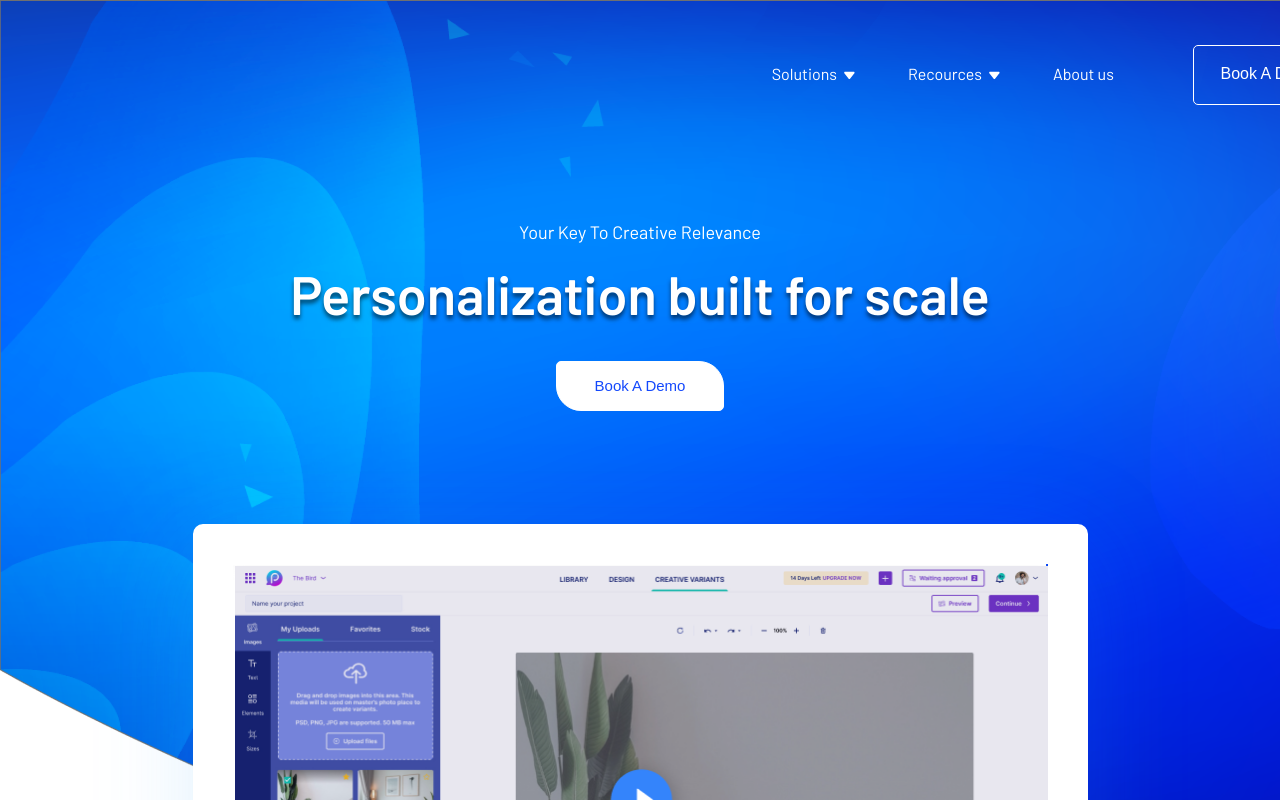
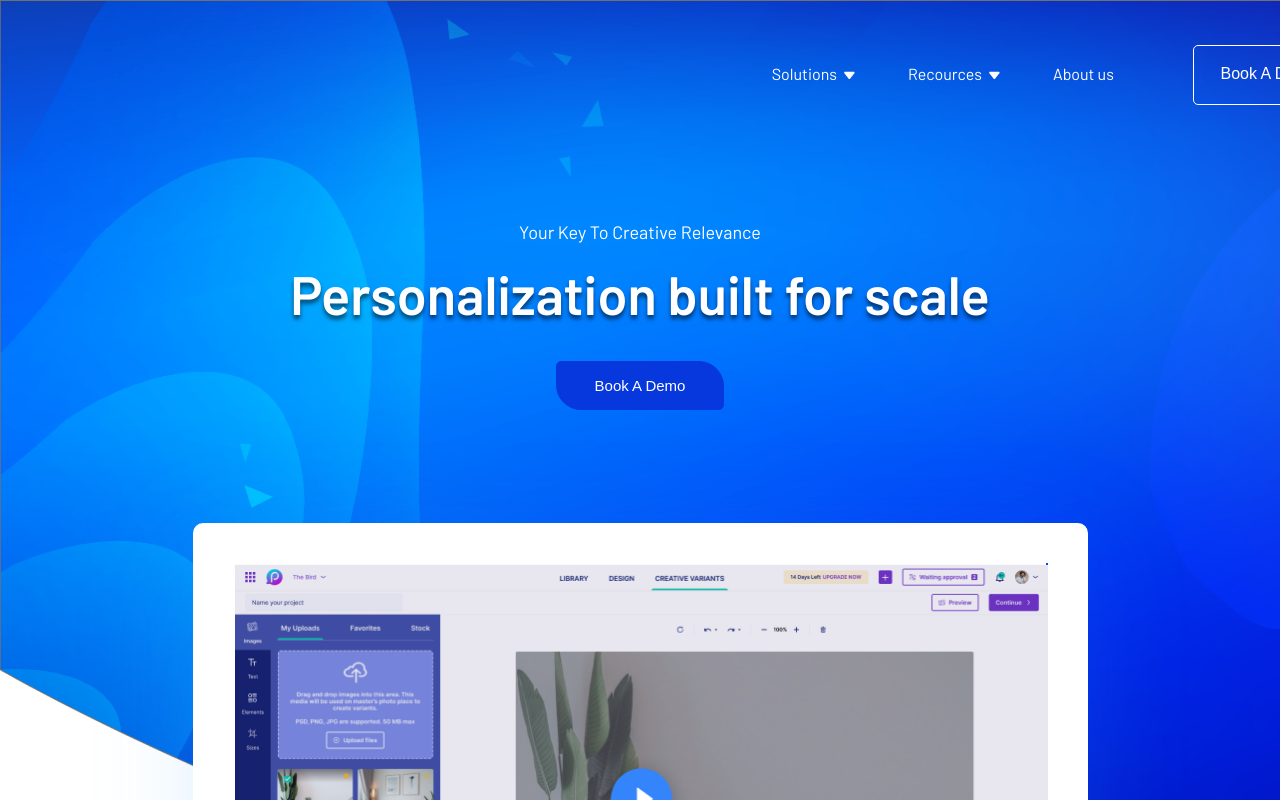
Before and after one commit to putsan/Creative-landing, a website built with Parcel: page src/index.html in a window 1280 px wide. In both pictures the pointer is over the button 640 px from the left and 386 px from the top of the page. Shown: the top 800 px of the page. Built offline with nearby package versions, Linux system fonts and the light colour scheme.

Commit message:
add hover for main buttons

```diff
--- a/src/styles/button.scss
+++ b/src/styles/button.scss
@@ -3,11 +3,20 @@
 
   width: 168px;
   max-height: 50px;
-  padding: 15px 10px;
+  padding: 15px 10px 14px;
 
   background: $text-contrast;
   border: 1px solid $contrast;
   border-radius: 5px 25px;
+
+  transition: color $animation,
+    background-color $animation,
+    border-color $animation;
+
+  &:hover {
+    color: $text-contrast;
+    background-color: $contrast;
+  }
 
   &--dark {
     color: #feffff;
--- a/src/styles/header.scss
+++ b/src/styles/header.scss
@@ -146,6 +146,10 @@
   &__button {
     color: #1348fc;
     border-color: $text-contrast;
+
+    &:hover {
+      border-color: $contrast;
+    }
   }
 
   &__video {
```
